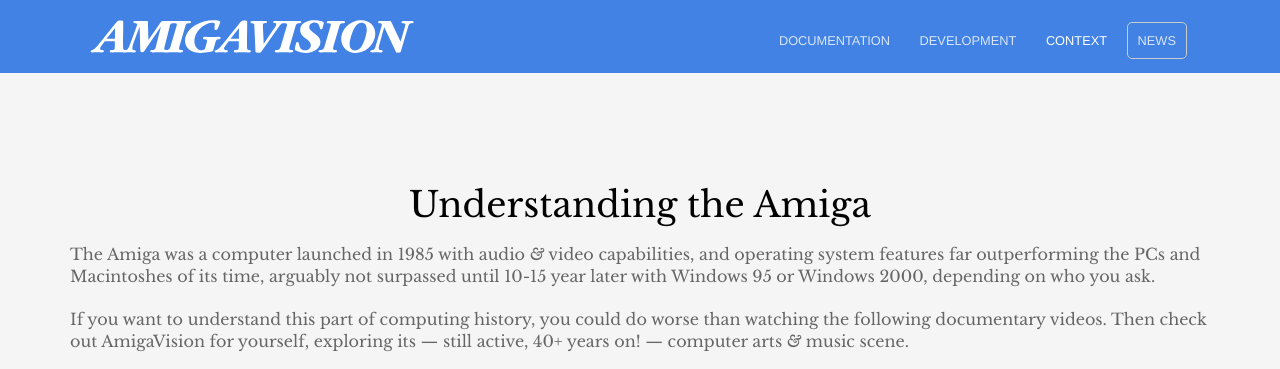
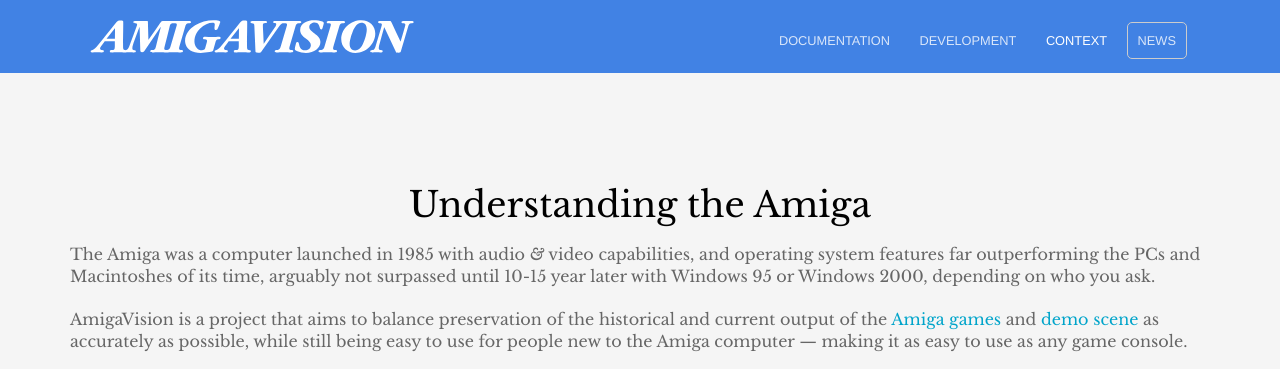
Before and after one commit to amigavision/amigavision.github.io, a Jekyll site: the page built from context.md, in a window 1280 px wide and 900 px high, cut to the strip 0-369 px from the top of the window. Built offline with Jekyll 4.4.1, drawn with Linux system fonts in a browser that asks for light colours.

Commit message:
More context

```diff
--- a/context.md
+++ b/context.md
@@ -3,6 +3,8 @@
 ---
 
 The Amiga was a computer launched in 1985 with audio *&* video capabilities, and operating system features far outperforming the PCs and Macintoshes of its time, arguably not surpassed until 10-15 year later with Windows 95 or Windows 2000, depending on who you ask.
+
+AmigaVision is a project that aims to balance preservation of the historical and current output of the [Amiga games] and [demo scene] as accurately as possible, while still being easy to use for people new to the Amiga computer — making it as easy to use as any game console.
 
 If you want to understand this part of computing history, you could do worse than watching the following documentary videos. Then check out AmigaVision for yourself, exploring its — still active, 40+ years on! — computer arts *&* music scene.
 
@@ -25,3 +27,6 @@
   allow="accelerometer; autoplay; clipboard-write; encrypted-media; gyroscope; picture-in-picture; web-share" allowfullscreen
   >
 </iframe>
+
+[Amiga games]:https://lemonamiga.com
+[Demo scene]:https://en.wikipedia.org/wiki/Demoscene
```
